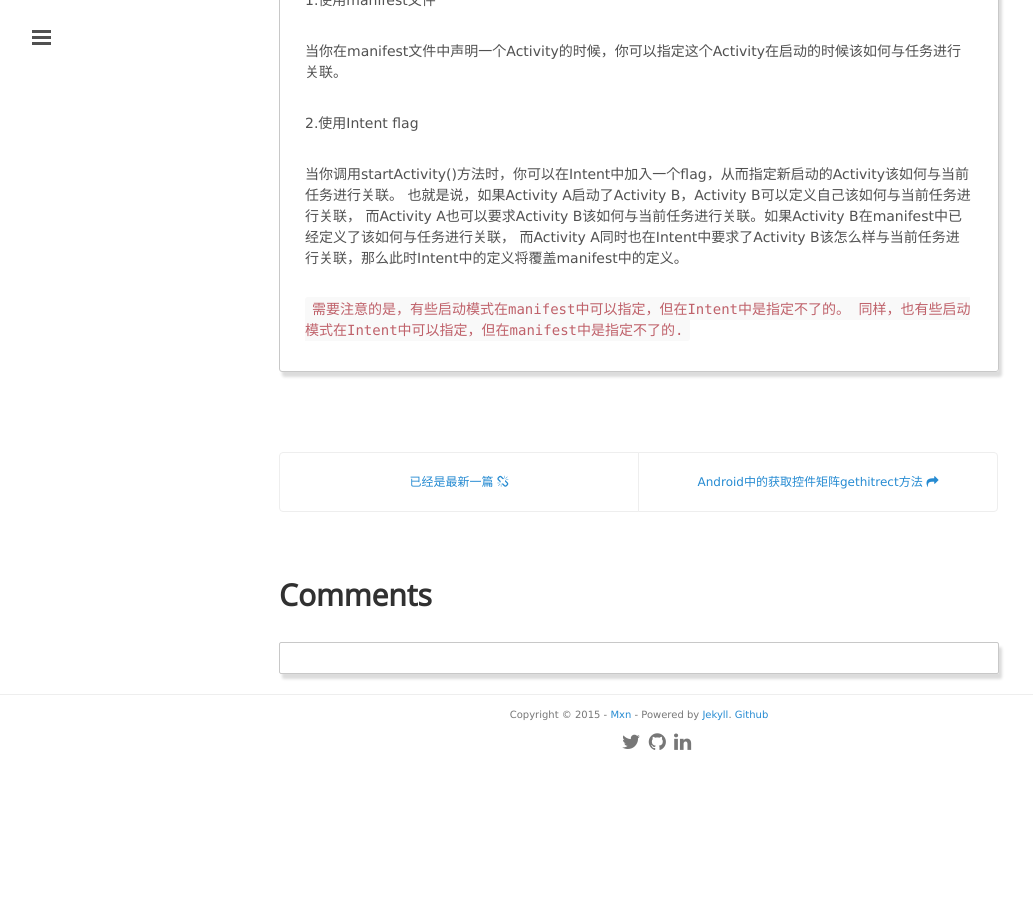
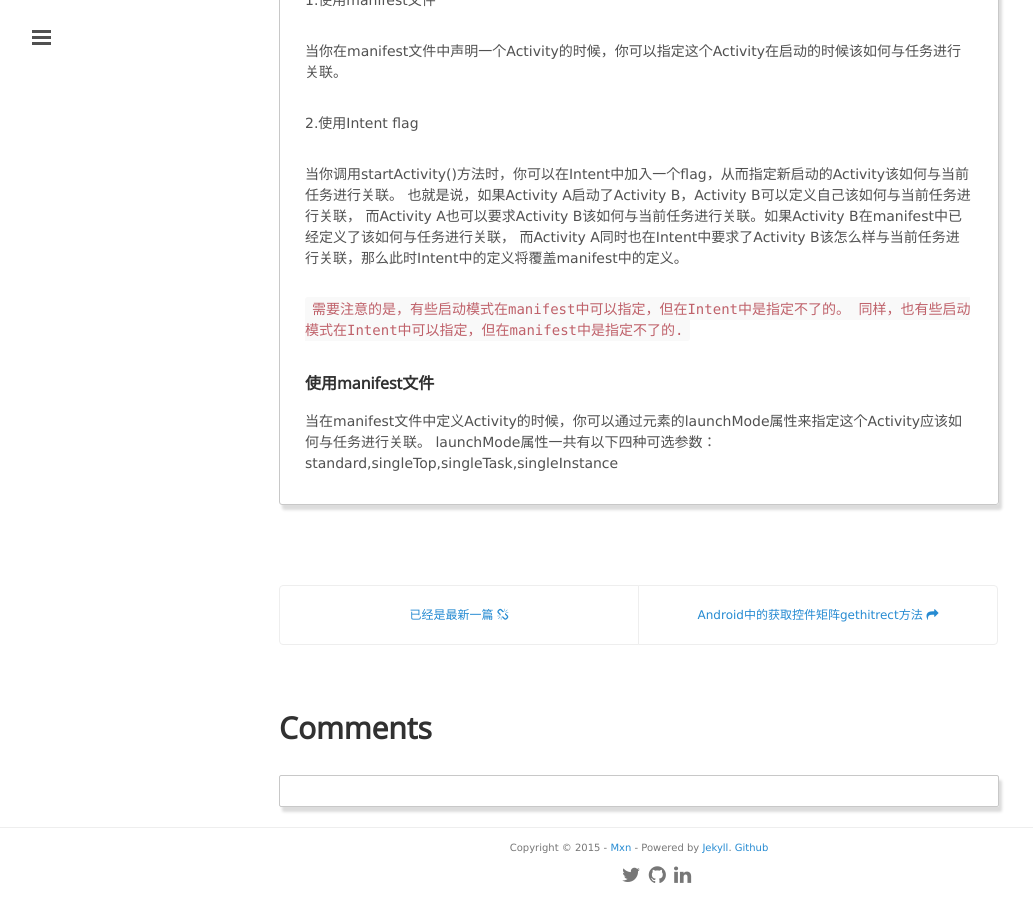
Before and after one commit to mxn21/mxn21.github.io, a Jekyll site: the page built from _posts/2015-8-1-Android堆栈分析.md, in a window 1280 px wide and 900 px high, scrolled down 4086 px. Shown: the whole window, without its empty margins (1-1034 px from the left). Built offline with Jekyll 4.4.1, drawn with Linux system fonts in a browser that asks for light colours; Markdown is read by kramdown in place of the engine named in the settings; comment, search, counter and statistics services are not loaded; before the commit the page ends 4853 px from its top, so only the background shows below that.

Commit message:
4234324
423423

````diff
--- a/_posts/2015-8-1-Android堆栈分析.md
+++ b/_posts/2015-8-1-Android堆栈分析.md
@@ -138,3 +138,8 @@
 
 ```需要注意的是，有些启动模式在manifest中可以指定，但在Intent中是指定不了的。
 同样，也有些启动模式在Intent中可以指定，但在manifest中是指定不了的.```
+
+### 使用manifest文件
+
+当在manifest文件中定义Activity的时候，你可以通过<activity>元素的launchMode属性来指定这个Activity应该如何与任务进行关联。
+launchMode属性一共有以下四种可选参数：standard,singleTop,singleTask,singleInstance
````
Also changed, not shown: _posts/2015-7-3-activity LaunchMode 应用场景.md (+1 -0 lines).
